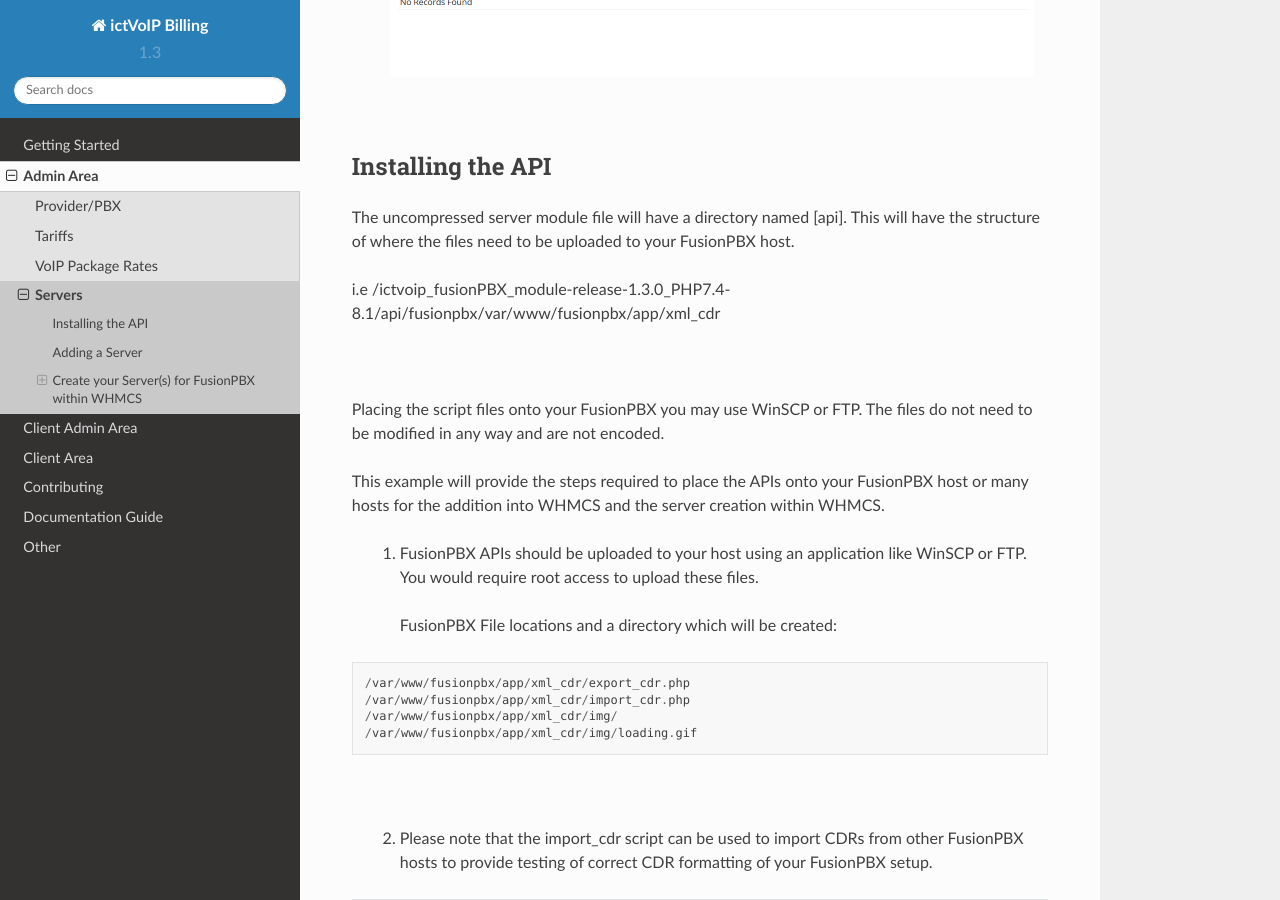
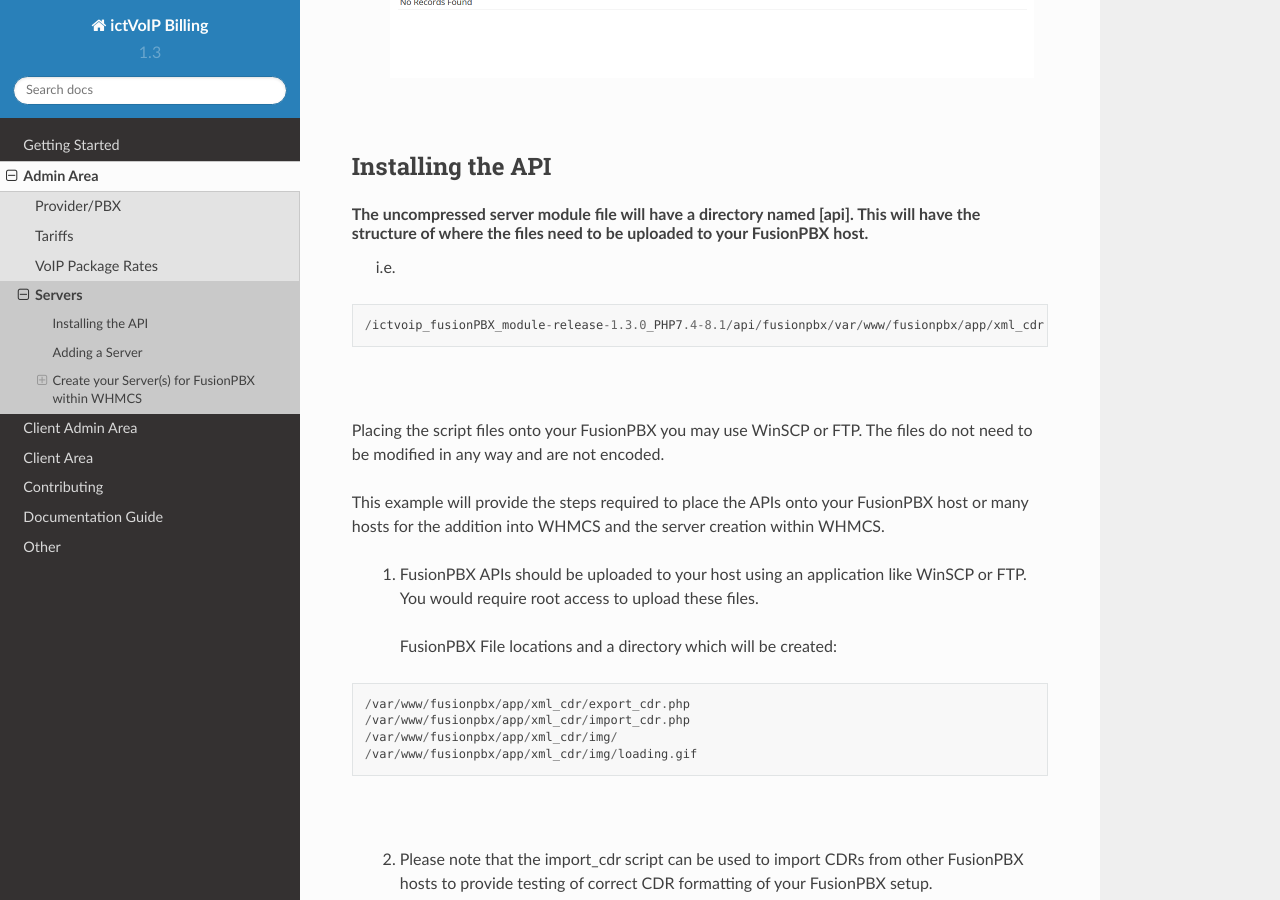
Before and after one commit to ictvoip/ictvoip-docs, a Sphinx documentation site: the page built from docs/source/admin/servers.rst, in a window 1280 px wide and 900 px high, scrolled down 545 px. Built offline with Sphinx 7.4.7 and the Read the Docs theme 2.0.0, drawn with Linux system fonts in a browser that asks for light colours; pages that are not in the unit, such as notebooks, are missing from menus.

```diff
--- a/docs/source/admin/servers.rst
+++ b/docs/source/admin/servers.rst
@@ -17,9 +17,10 @@ Installing the API
 *******************
 
 The uncompressed server module file will have a directory named [api]. This will have the structure of where the files need to be uploaded to your FusionPBX host.
+ i.e.
 ::
 
-i.e /ictvoip_fusionPBX_module-release-1.3.0_PHP7.4-8.1/api/fusionpbx/var/www/fusionpbx/app/xml_cdr
+ /ictvoip_fusionPBX_module-release-1.3.0_PHP7.4-8.1/api/fusionpbx/var/www/fusionpbx/app/xml_cdr
 
 |
 Placing the script files onto your FusionPBX you may use WinSCP or FTP. The files do not need to be modified in any way and are not encoded.
```
